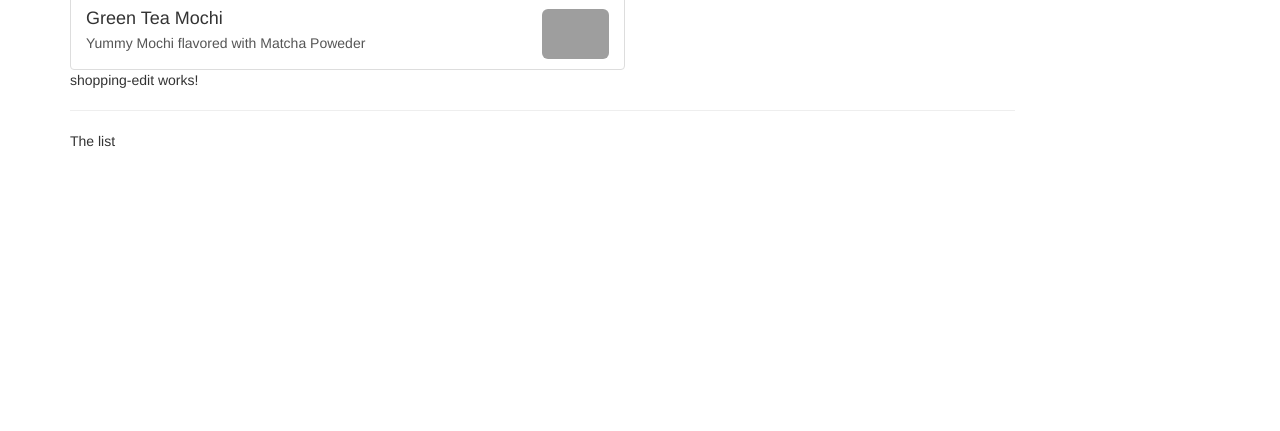
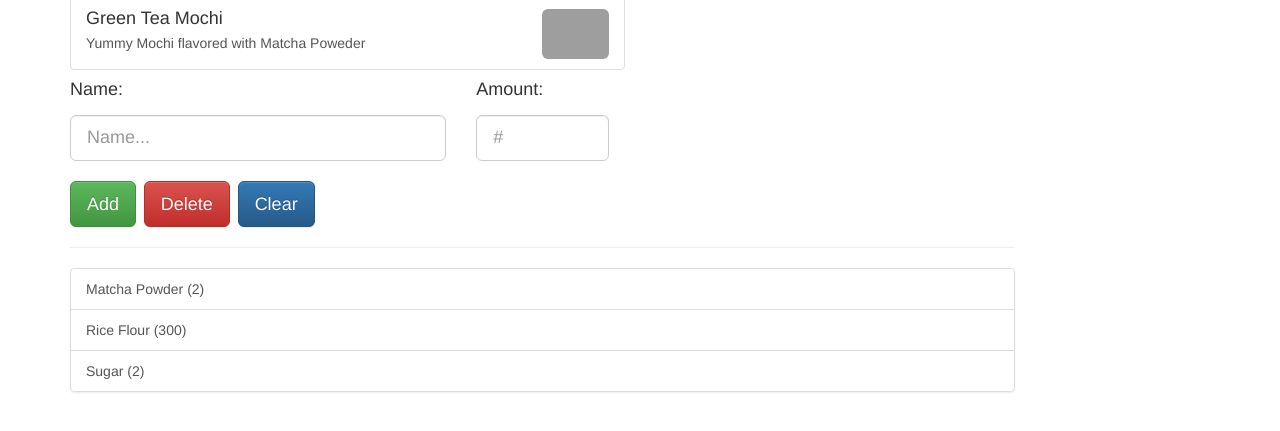
Before and after one commit to KuroyukiDev/kydev-recipe-book-app, an Angular app: page / in a window 1280 px wide. Shown: the part 291-722 px from the top of the page. Built offline with nearby package versions, Linux system fonts and the light colour scheme; grey boxes are pictures that could not be loaded.

Commit message:
Update Built all component structures - Next > Add click event functionality && Routing

```diff
--- /dev/null
+++ b/src/app/shared/ingredient.model.ts
@@ -0,0 +1,9 @@
+export class Ingredient {
+  public name: string;
+  public amount: number;
+
+  constructor(name: string, amount: number) {
+    this.name = name;
+    this.amount = amount;
+  }
+}
--- a/src/app/shopping-list/shopping-edit/shopping-edit.component.html
+++ b/src/app/shopping-list/shopping-edit/shopping-edit.component.html
@@ -1,3 +1,24 @@
-<p>
-  shopping-edit works!
-</p>
+<div class="row">
+  <div class="col-xs-12">
+    <form>
+      <div class="row">
+        <div class="col-sm-5 form-group-lg">
+          <label for="name"><h4>Name:</h4></label>
+          <input placeholder="Name..." type="text" id="name" class="form-control">
+        </div>
+        <div class="col-sm-2 form-group-lg">
+          <label for="amount"><h4>Amount:</h4></label>
+          <input placeholder="#" type="number" id="amount" class="form-control">
+        </div>
+      </div>
+      <br>
+      <div class="row">
+        <div class="col-xs-12 btn-group-lg">
+          <button class="btn btn-success" type="submit">Add</button>&nbsp;
+          <button class="btn btn-danger" type="button">Delete</button>&nbsp;
+          <button class="btn btn-primary" type="button">Clear</button>
+        </div>
+      </div>
+    </form>
+  </div>
+</div>
--- a/src/app/shopping-list/shopping-list.component.html
+++ b/src/app/shopping-list/shopping-list.component.html
@@ -2,7 +2,15 @@
   <div class="col-xs-10">
     <app-shopping-edit></app-shopping-edit>
     <hr>
-    <p>The list</p>
+    <ul class="list-group">
+      <a
+        class="list-group-item"
+        style="cursor: pointer;"
+      *ngFor="let ingredient of ingredients"
+      >
+        {{ ingredient.name }} ({{ ingredient.amount }})
+      </a>
+    </ul>
 
   </div>
 </div>
--- a/src/app/shopping-list/shopping-list.component.ts
+++ b/src/app/shopping-list/shopping-list.component.ts
@@ -1,4 +1,5 @@
 import { Component, OnInit } from '@angular/core';
+import {Ingredient} from '../shared/ingredient.model';
 
 @Component({
   selector: 'app-shopping-list',
@@ -6,6 +7,11 @@ import { Component, OnInit } from '@angular/core';
   styleUrls: ['./shopping-list.component.css']
 })
 export class ShoppingListComponent implements OnInit {
+  ingredients: Ingredient[] = [
+    new Ingredient('Matcha Powder', 2),
+    new Ingredient('Rice Flour', 300),
+    new Ingredient('Sugar', 2)
+  ];
 
   constructor() { }
 
```
